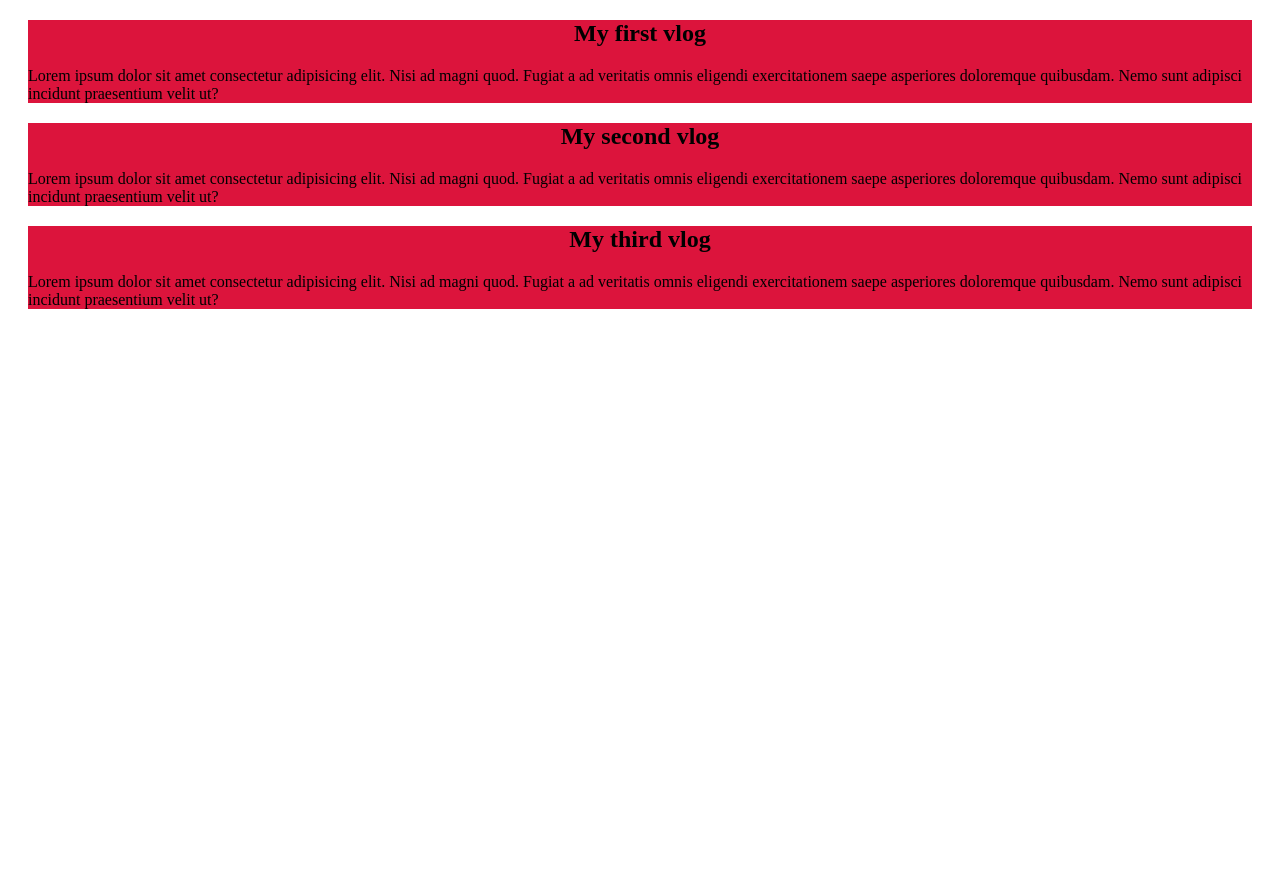
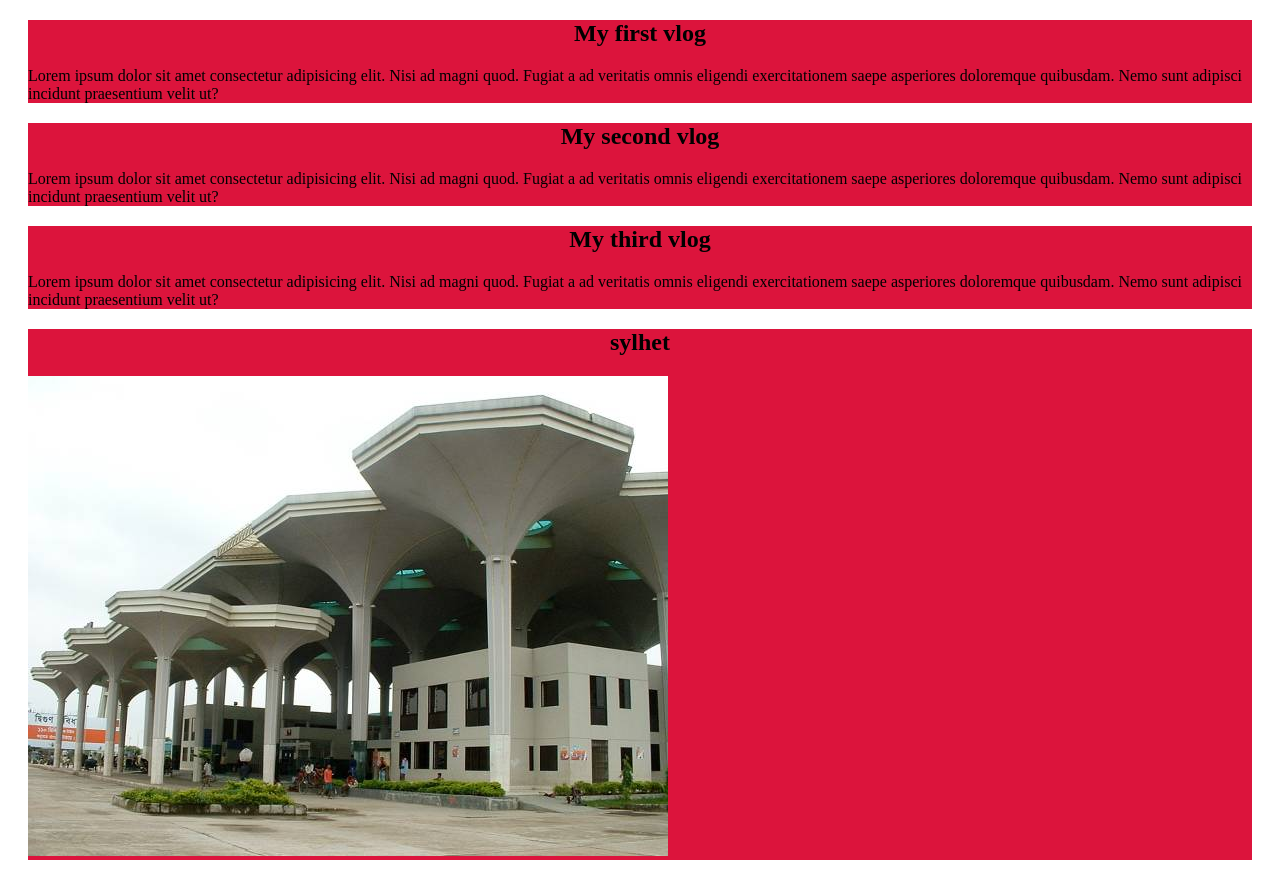
Before and after one commit to sajjad014/my-first-website, a plain HTML site: page index.html in a window 1280 px wide. Before the commit the page ends 800 px from the top, so only its background shows below. Drawn offline with Linux system fonts and the light colour scheme.

Commit message:
add this commit

```diff
--- a/index.html
+++ b/index.html
@@ -21,6 +21,10 @@
         <p>Lorem ipsum dolor sit amet consectetur adipisicing elit. Nisi ad magni quod. Fugiat a ad veritatis omnis eligendi exercitationem saepe asperiores doloremque quibusdam. Nemo sunt adipisci incidunt praesentium velit ut?</p>
 
     </div>
+    <div>
+       <h2> sylhet</h2>
+       <img src="image/Sylhet_Railway.jpg" alt="">
+    </div>
 </head>
 <body>
 
```
Also changed, not shown: image/Sylhet_Railway.jpg (added).
